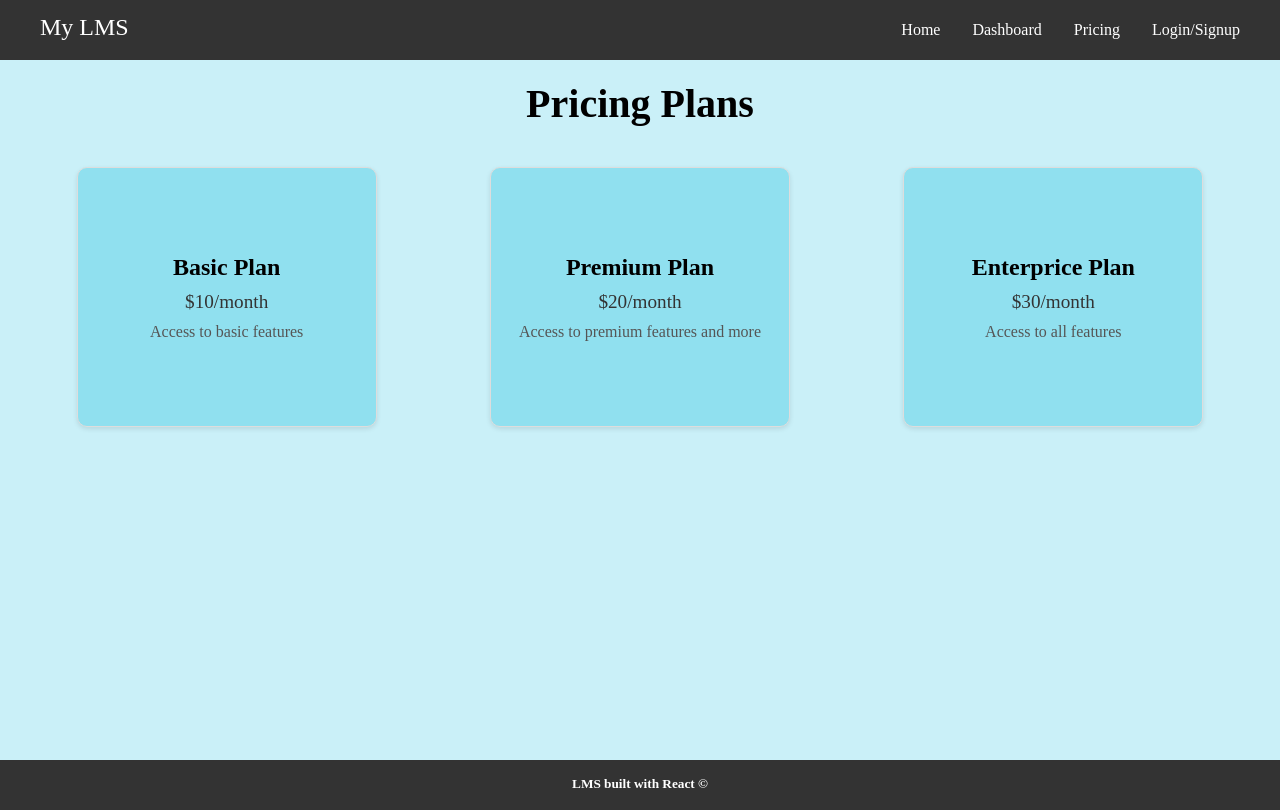
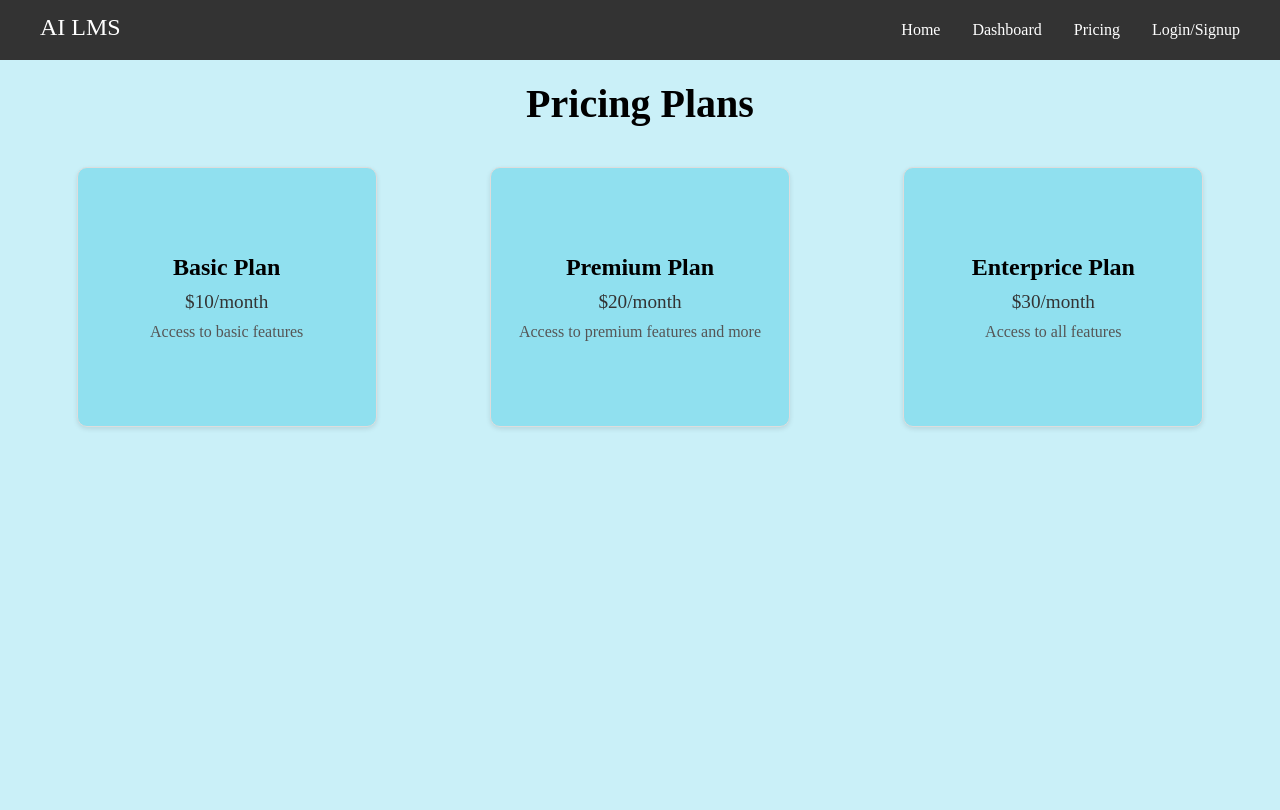
Before and after one commit to usampat/ai_lms, a React (Create React App) app in the folder frontend/: page /pricing in a window 1280 px wide. Built offline with nearby package versions, Linux system fonts and the light colour scheme.

Commit message:
removing footer and refractoring

```diff
--- a/frontend/src/App.jsx
+++ b/frontend/src/App.jsx
@@ -1,26 +1,26 @@
 import { BrowserRouter, Routes, Route } from 'react-router-dom';
 
+import { ToastContainer } from 'react-toastify'
+import 'react-toastify/dist/ReactToastify.css'
+
 import Home from './pages/home/Home';
-import SharedLayout from './pages/SharedLayout';
 import Dashboard from './pages/dashboard/Dashboard';
 import Auth from './pages/auth/Auth'
 import Pricing from './pages/pricing/Pricing'
-import { ToastContainer } from 'react-toastify'
-import 'react-toastify/dist/ReactToastify.css'
-import './index.css'
 
 const App = () => {
 
   return <BrowserRouter>
+
     <Routes>
-      <Route path='/' element={<SharedLayout />}>
-        <Route path='/' element={<Home />} />
-        <Route path='dashboard' element={<Dashboard />} />
-        <Route path='auth' element={<Auth />} />
-        <Route path='pricing' element={<Pricing />} />
-      </Route>
+      <Route path='/' element={<Home />} />
+      <Route path='dashboard' element={<Dashboard />} />
+      <Route path='auth' element={<Auth />} />
+      <Route path='pricing' element={<Pricing />} />
     </Routes>
+
     <ToastContainer/>
+
   </BrowserRouter>
 }
 
--- a/frontend/src/components/footer/Footer.css
+++ /dev/null
@@ -1,8 +0,0 @@
-.footer {
-  width: 100%;
-  height: 50px;
-  text-align: center;
-  background-color: #333;
-  padding-top: 1rem;
-  color: white;
-}
--- a/frontend/src/components/footer/Footer.jsx
+++ /dev/null
@@ -1,12 +0,0 @@
-import './Footer.css'
-
-const Footer = () => {
-  return (
-    <div className='footer'>
-      <h5>LMS built with React &copy;</h5>
-    </div>
-  )
-}
-
-
-export default Footer
--- a/frontend/src/components/navbar/Navbar.jsx
+++ b/frontend/src/components/navbar/Navbar.jsx
@@ -1,5 +1,6 @@
-import  { useState } from 'react'
+import { useState } from 'react'
 import { Link } from 'react-router-dom'
+
 import './Navbar.css'
 
 function Navbar() {
@@ -11,7 +12,7 @@ function Navbar() {
 
   return (
     <nav className='navbar'>
-      <div className='navbar-brand'>My LMS</div>
+      <div className='navbar-brand'>AI LMS</div>
       <div className='burger-menu' onClick={toggleNavbar}>
         <div className={`bar ${isOpen ? 'open' : ''}`}></div>
         <div className={`bar ${isOpen ? 'open' : ''}`}></div>
--- a/frontend/src/index.js
+++ b/frontend/src/index.js
@@ -1,6 +1,7 @@
 import React from 'react'
 import ReactDOM from 'react-dom/client'
 
+import './index.css'
 import App from './App'
 
 const root = ReactDOM.createRoot(document.getElementById('root'))
--- a/frontend/src/pages/SharedLayout.jsx
+++ /dev/null
@@ -1,14 +0,0 @@
-import { Outlet } from 'react-router-dom';
-
-import Navbar from '../components/navbar/Navbar';
-import Footer from '../components/footer/Footer';
-
-const SharedLayout = () => (
-  <>
-    <Navbar />
-    <Outlet />
-    <Footer/>
-  </>
-);
-
-export default SharedLayout;
--- a/frontend/src/pages/auth/Auth.jsx
+++ b/frontend/src/pages/auth/Auth.jsx
@@ -1,6 +1,7 @@
 import { useState } from 'react'
 import { toast } from 'react-toastify'
 import './Auth.css'
+import Navbar from '../../components/navbar/Navbar'
 
 const demoUsers = {
   students: [
@@ -46,6 +47,9 @@ function Auth() {
   }
 
   return (
+    <div>
+      <Navbar />
+
       <div className='page'>
         <div className='auth'>
           <h1>{isLogin ? 'Login' : 'Signup'}</h1>
@@ -93,6 +97,7 @@ function Auth() {
           </button>
         </div>
       </div>
+    </div>
   )
 }
 
--- a/frontend/src/pages/dashboard/Dashboard.jsx
+++ b/frontend/src/pages/dashboard/Dashboard.jsx
@@ -1,6 +1,10 @@
 import React, { useState, useEffect } from 'react'
+
 import { toast } from 'react-toastify'
 import 'react-toastify/dist/ReactToastify.css'
+
+import Navbar from '../../components/navbar/Navbar'
+
 import './Dashboard.css'
 
 const mockOrganizations = [
@@ -157,6 +161,9 @@ const Dashboard = () => {
   }
 
   return (
+    <div>
+      <Navbar />
+
       <div className='dashboard-container page'>
         <h2>Dashboard</h2>
 
@@ -315,6 +322,7 @@ const Dashboard = () => {
           </div>
         </div>
       </div>
+    </div>
   )
 }
 
--- a/frontend/src/pages/home/Home.jsx
+++ b/frontend/src/pages/home/Home.jsx
@@ -1,7 +1,12 @@
 import './Home.css'
+
+import Navbar from "../../components/navbar/Navbar"
 
 function Home() {
   return (
+    <div>
+      <Navbar />
+
       <div className='home page'>
         <h1>AI powered LMS system</h1>
         <p>
@@ -28,6 +33,8 @@ function Home() {
           </div>
         </div>
       </div>
+
+    </div>
   )
 }
 
--- a/frontend/src/pages/pricing/Pricing.jsx
+++ b/frontend/src/pages/pricing/Pricing.jsx
@@ -1,7 +1,11 @@
+import Navbar from '../../components/navbar/Navbar'
 import './Pricing.css'
 
 function Pricing() {
   return (
+    <div>
+      <Navbar />
+
       <div className='pricing page'>
         <h1>Pricing Plans</h1>
         <div className='pricing-cards'>
@@ -22,6 +26,7 @@ function Pricing() {
           </div>
         </div>
       </div>
+    </div>
   )
 }
 
```
Lines whose indentation alone changed are shown as unchanged.
